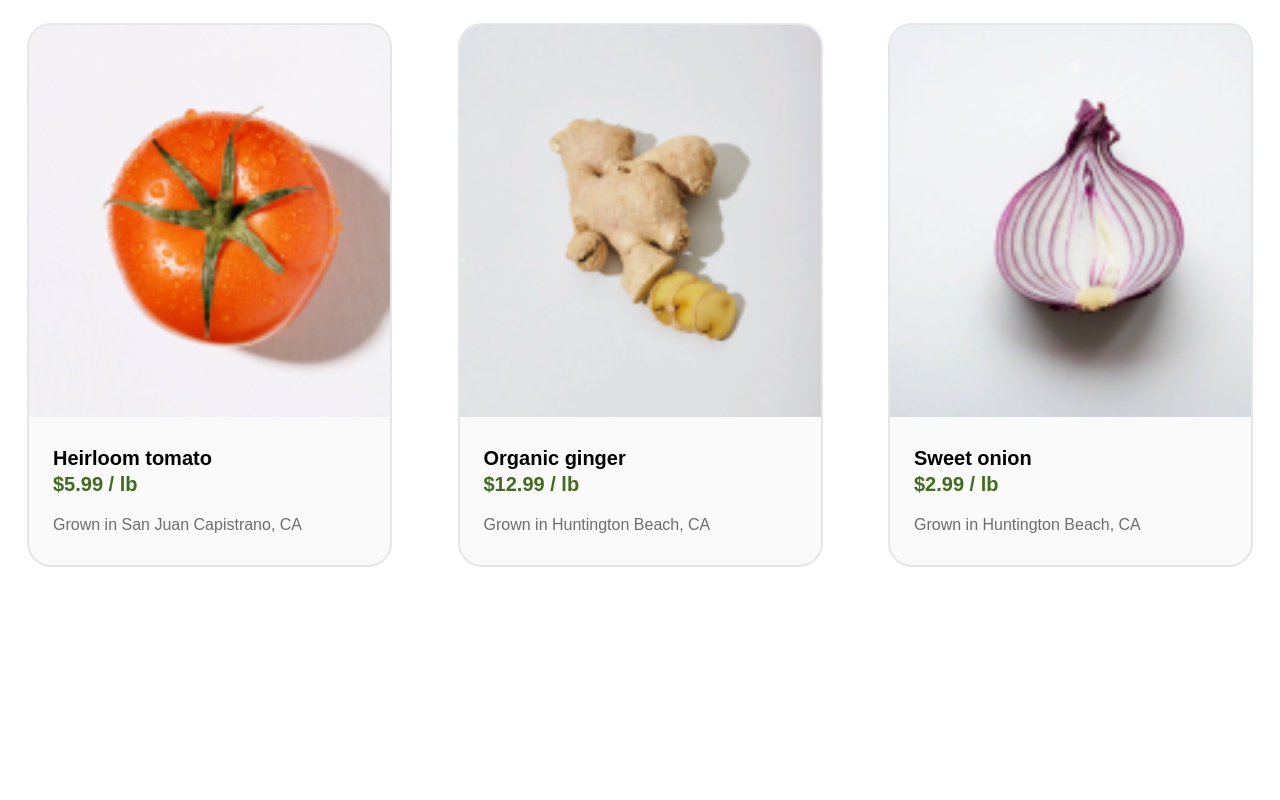
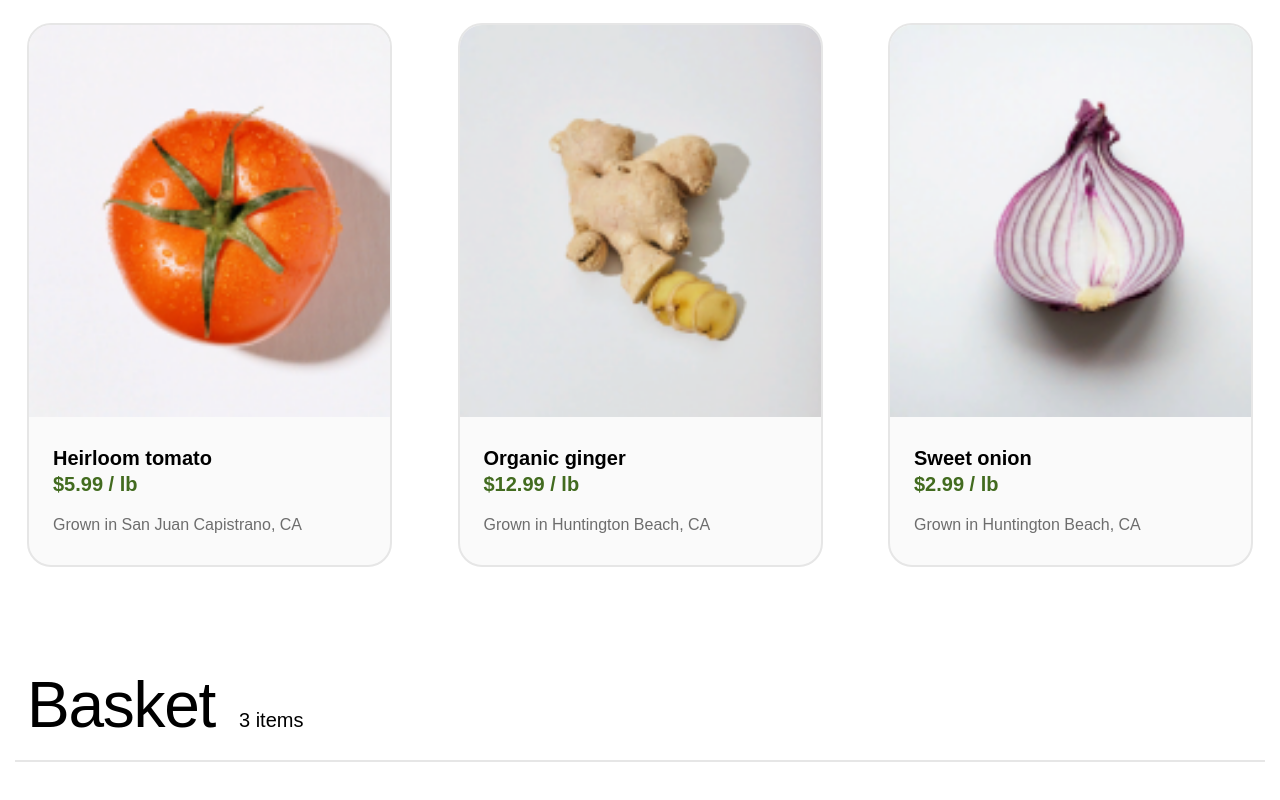
Before and after one commit to Xursandbek1122/master, a plain HTML site: page index.html in a window 1280 px wide. Shown: the part 324-1124 px from the top of the page. Before the commit the page ends 941 px from the top, so only its background shows below. Drawn offline with Linux system fonts and the light colour scheme.

Commit message:
section basket

```diff
--- a/css/style.css
+++ b/css/style.css
@@ -112,7 +112,7 @@ a {
 }
 
 .shop {
-    margin-bottom: 50px;
+    margin-bottom: 100px;
 }
 
 .shop__cards {
@@ -160,3 +160,34 @@ a {
     font-size: 16px;
     line-height: 150%;
 }
+
+.basket {
+    margin-bottom: 40px;
+}
+
+.basket__cal {
+    display: flex;
+    column-gap: 24px;
+}
+
+.basket__container {
+    display: flex;
+    justify-content: space-between;
+    border-bottom: 2px solid #e6e6e6;
+    padding-bottom: 16px;
+}
+
+.basket__text {
+    color: #000;
+    font-size: 64px;
+    letter-spacing: -1.28px;
+    line-height: 120%;
+}
+
+.basket__txt {
+    padding-top: 40px;
+    font-size: 20px;
+    font-weight: 500;
+    line-height: 130%;
+    color: #000;
+}
--- a/index.html
+++ b/index.html
@@ -87,6 +87,15 @@
                 </div>
             </div>
         </section>
+        <!-- ///////////////////////////basckt start///////////// -->
+        <section class="basket">
+            <div class=" container basket__container">
+                <div class="basket__cal">
+                    <p class="basket__text">Basket</p>
+                    <p class="basket__txt">3 items</p>
+                </div>
+            </div>
+        </section>
     </main>
 </body>
 </html>
```
